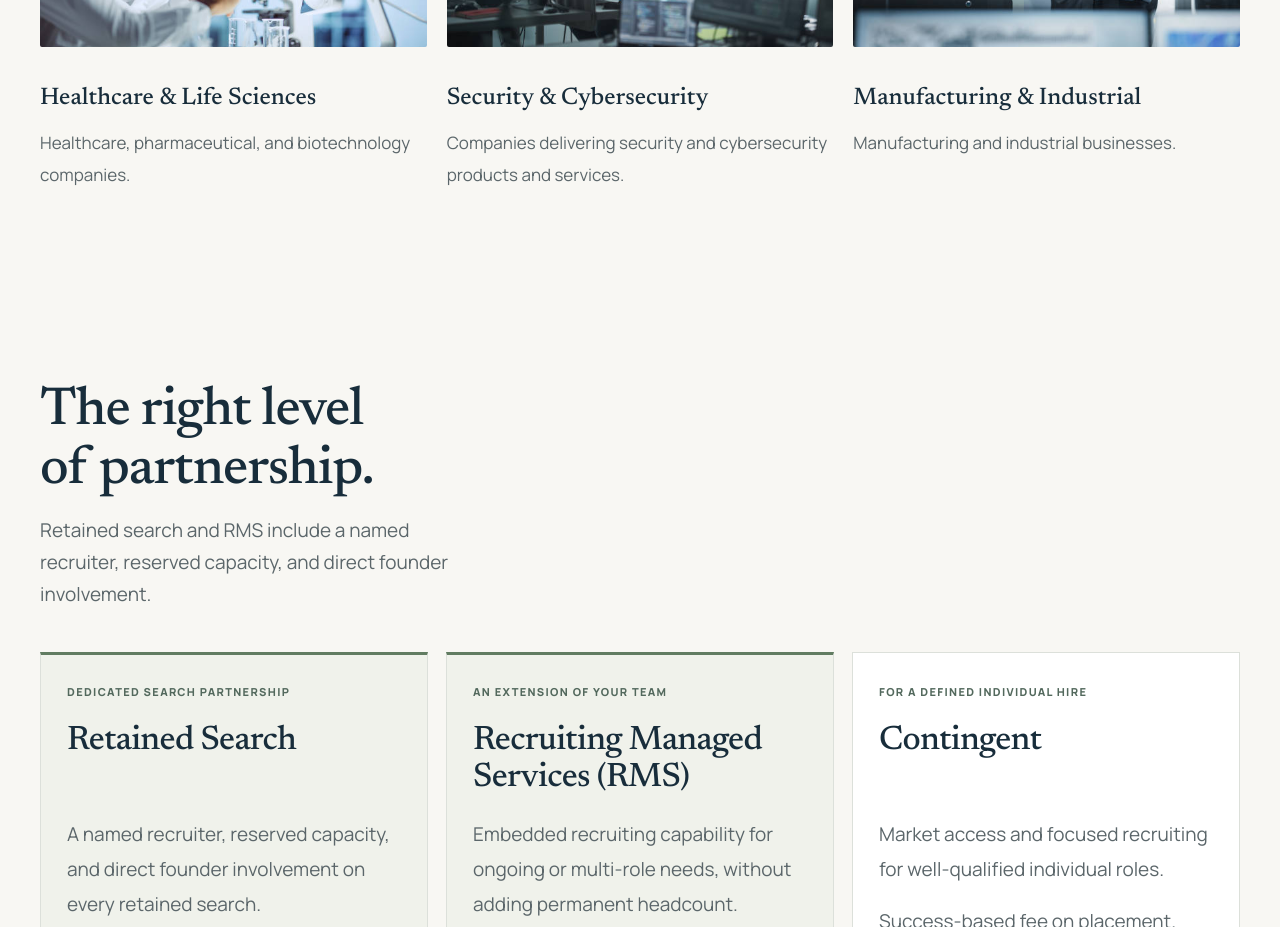
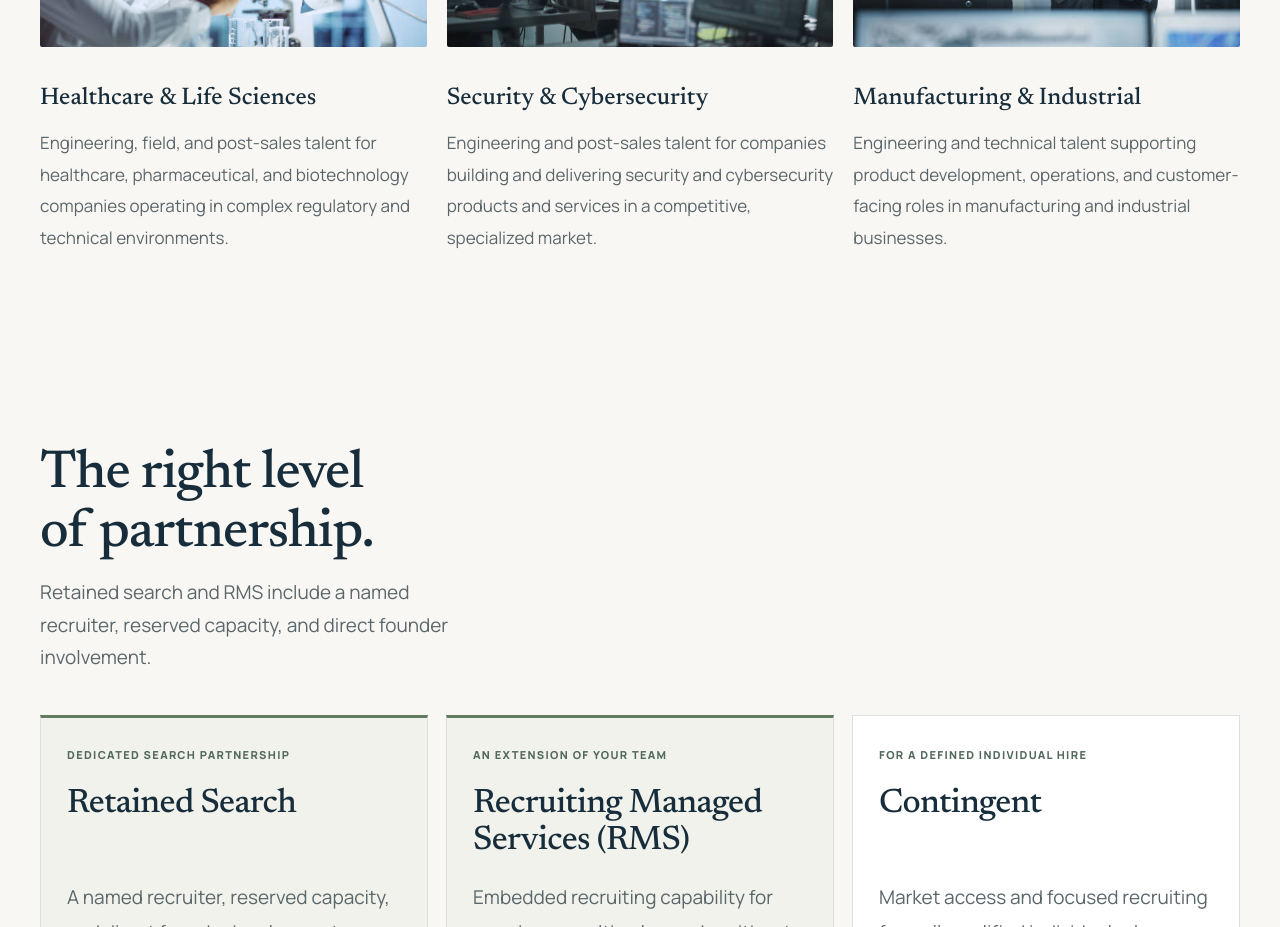
Before and after one commit to myRightHire/right-hire-website, a React (Vite) app: page / in a window 1280 px wide. Shown: the part 2120-3047 px from the top of the page. Built offline with nearby package versions, Linux system fonts and the light colour scheme.

Commit message:
Update industry column descriptions to be more descriptive
Co-Authored-By: Claude Sonnet 4.6 <noreply@anthropic.com>

```diff
--- a/src/app/App.tsx
+++ b/src/app/App.tsx
@@ -49,9 +49,9 @@ export default function App() {
         </div>
         <p className="v2-industries-label">Industries we serve</p>
         <div className="v2-industries">
-          <div className="v2-industry"><img className="v2-industry-img" src={industryHealthcare} alt="Scientists reviewing diagnostic data in a laboratory" /><h4>Healthcare &amp; Life Sciences</h4><p>Healthcare, pharmaceutical, and biotechnology companies.</p></div>
-          <div className="v2-industry"><img className="v2-industry-img" src={industrySecurity} alt="Security team collaborating at workstations" /><h4>Security &amp; Cybersecurity</h4><p>Companies delivering security and cybersecurity products and services.</p></div>
-          <div className="v2-industry"><img className="v2-industry-img" src={industryManufacturing} alt="Engineers reviewing technical data on a factory floor" /><h4>Manufacturing &amp; Industrial</h4><p>Manufacturing and industrial businesses.</p></div>
+          <div className="v2-industry"><img className="v2-industry-img" src={industryHealthcare} alt="Scientists reviewing diagnostic data in a laboratory" /><h4>Healthcare &amp; Life Sciences</h4><p>Engineering, field, and post-sales talent for healthcare, pharmaceutical, and biotechnology companies operating in complex regulatory and technical environments.</p></div>
+          <div className="v2-industry"><img className="v2-industry-img" src={industrySecurity} alt="Security team collaborating at workstations" /><h4>Security &amp; Cybersecurity</h4><p>Engineering and post-sales talent for companies building and delivering security and cybersecurity products and services in a competitive, specialized market.</p></div>
+          <div className="v2-industry"><img className="v2-industry-img" src={industryManufacturing} alt="Engineers reviewing technical data on a factory floor" /><h4>Manufacturing &amp; Industrial</h4><p>Engineering and technical talent supporting product development, operations, and customer-facing roles in manufacturing and industrial businesses.</p></div>
         </div>
       </div></section>
       <section id="engagement-models"><div className="container"><div className="v2-section-head"><div><h2>The right level<br/>of partnership.</h2><p className="v2-engagement-note">Retained search and RMS include a named recruiter, reserved capacity, and direct founder involvement.</p></div></div><div className="v2-models">{models.map((m)=><article className={m.featured?"v2-model featured":"v2-model"} key={m.name}><p className="eyebrow">{m.tag}</p><h3>{m.name}</h3><p>{m.body}</p><p className="v2-model-details">{m.details}</p><div className="v2-fit"><strong>Best for</strong><p>{m.fit}</p></div><a href={`mailto:c@myrighthire.com?subject=${encodeURIComponent("Discuss " + m.name)}`}>Talk about this model <span aria-hidden="true">↗</span></a></article>)}</div></div></section>
```
